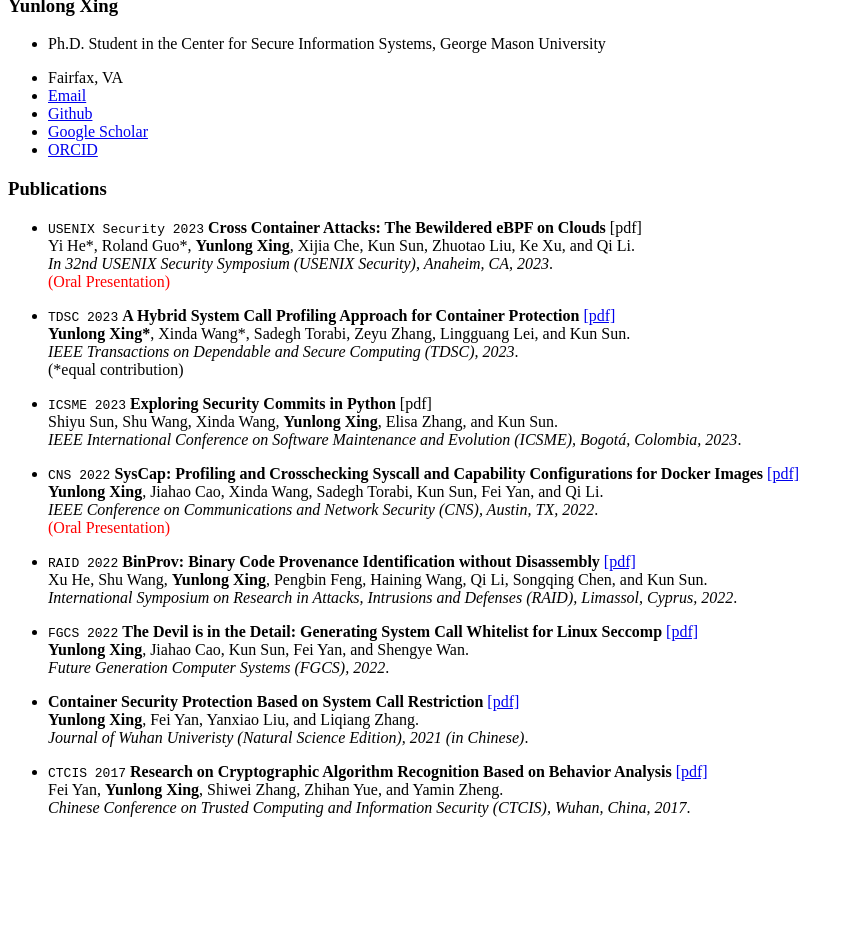
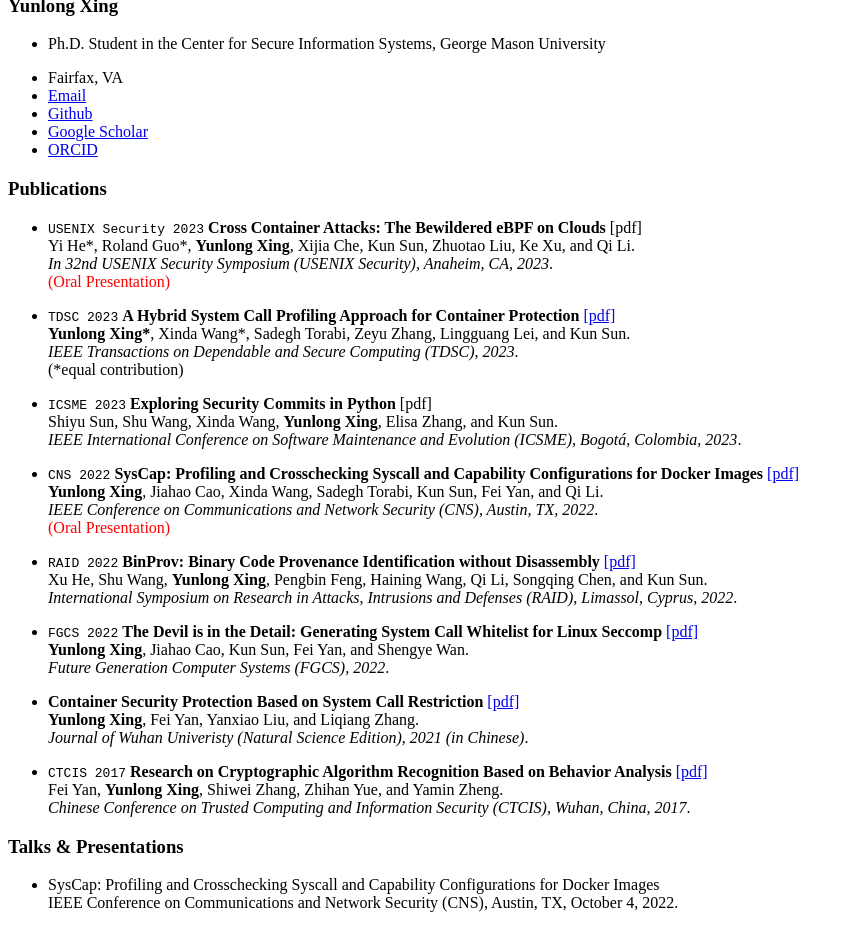
Before and after one commit to YunlongXing/yunlongxing.github.io, a Jekyll site: the page built from _pages/includes/pub.md, in a window 1280 px wide, cut to the strip 476-1404 px from the top of the page. Shown: the whole strip, without its empty margins (0-855 px from the left). Built offline with Jekyll 4.4.1, drawn with Linux system fonts in a browser that asks for light colours; our own code applies the rules of GitHub Pages for plain Markdown files; before the commit the page ends 1309 px from its top, so only the background shows below that.

Commit message:
Update pub.md

```diff
--- a/_pages/includes/pub.md
+++ b/_pages/includes/pub.md
@@ -34,3 +34,10 @@ Xu He, Shu Wang, **Yunlong Xing**, Pengbin Feng, Haining Wang, Qi Li, Songqing C
 - ``CTCIS 2017`` **Research on Cryptographic Algorithm Recognition Based on Behavior Analysis** [\[pdf\]](https://doi.org/10.1007/978-981-10-7080-8_25)<br>
 Fei Yan, **Yunlong Xing**, Shiwei Zhang, Zhihan Yue, and Yamin Zheng.<br>
 *Chinese Conference on Trusted Computing and Information Security (CTCIS), Wuhan, China, 2017*.
+
+
+# Talks & Presentations
+
+
+- SysCap: Profiling and Crosschecking Syscall and Capability Configurations for Docker Images<br>
+IEEE Conference on Communications and Network Security (CNS), Austin, TX, October 4, 2022.
```
